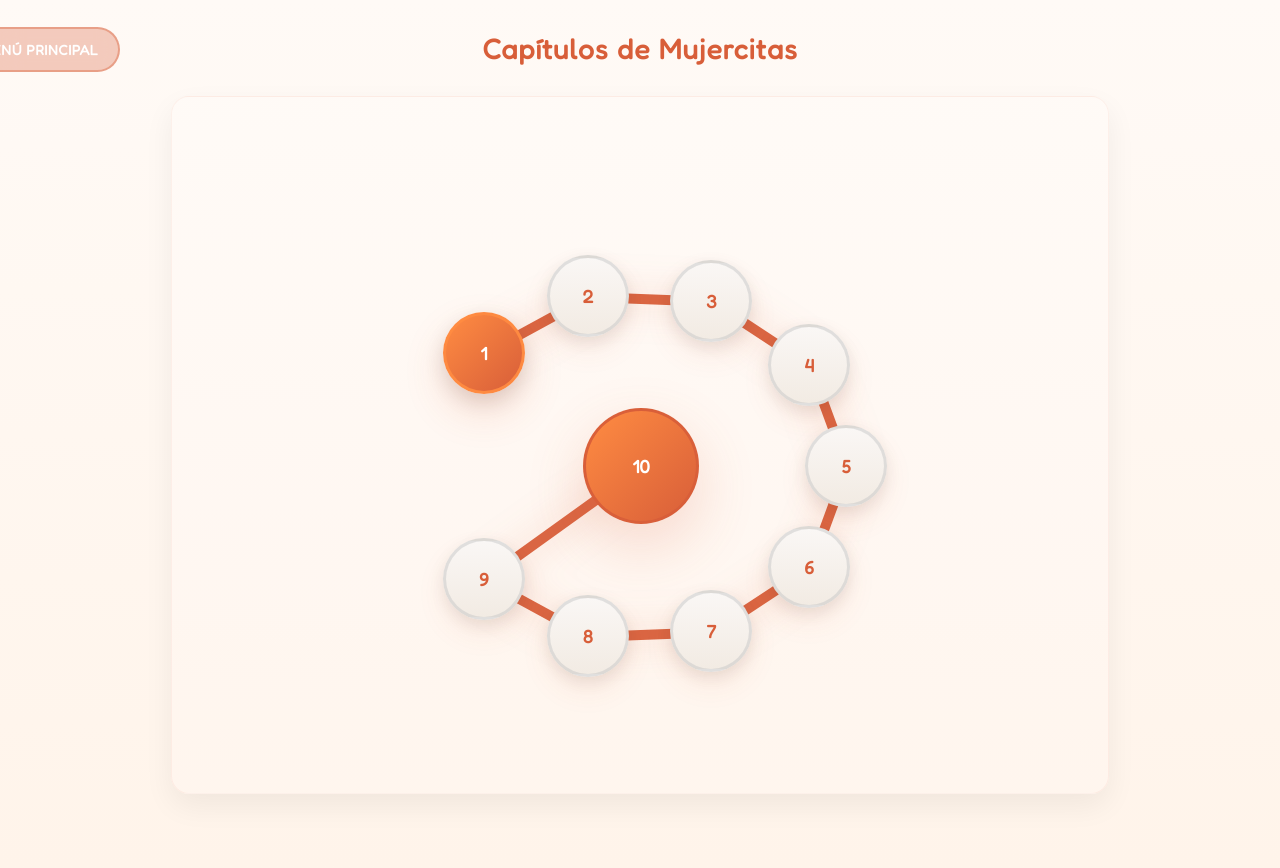
After one commit to ru0505/proyecto-bookrush, a PHP site: page /pregunta/menumujercitas.php in a window 1280 px wide. The commit adds this page. Run offline with PHP 8.4, Linux system fonts and the light colour scheme.

Commit message:
mujercitas
todo ok con mujercitas

```diff
--- /dev/null
+++ b/pregunta/menumujercitas.php
@@ -0,0 +1,184 @@
+<?php
+session_start();
+$completed = $_SESSION['completed'] ?? [1];
+?>
+<!doctype html>
+<html lang="es">
+<head>
+    <meta charset="utf-8">
+    <title>Menú de Capítulos - Mujercitas</title>
+    <meta name="viewport" content="width=device-width,initial-scale=1">
+    <link href="https://fonts.googleapis.com/css2?family=Fredoka&display=swap" rel="stylesheet">
+    <style>
+        :root{--paper:#fffaf6;--accent:#d85e39;--accent-2:#ff8c42;--muted:#f2e7df}
+        body{
+            font-family:'Fredoka', Arial, Helvetica, sans-serif;
+            background: linear-gradient(180deg,var(--paper), #fff4ea);
+            color:#222;
+            margin:0;
+            padding:24px 18px;
+            -webkit-font-smoothing:antialiased;
+        }
+
+        .header{max-width:1100px;margin:0 auto;padding:8px 12px 18px;display:flex;align-items:center;gap:12px;position:relative;z-index:10}
+        .back-btn{
+            display:inline-flex;
+            align-items:center;
+            gap:8px;
+            /* color naranja translúcido con blur para mantener el estilo visual */
+            background:rgba(216,94,57,0.30);
+            backdrop-filter:blur(10px);
+            color:#fff;
+            padding:12px 20px;
+            border-radius:25px;
+            text-decoration:none;
+            border:2px solid rgba(216,94,57,0.40);
+            transition:all 0.3s ease;
+            font-weight:600;
+            font-size:14px;
+            letter-spacing:0.5px;
+            position:absolute;
+            left:-120px;
+            text-transform:uppercase;
+            z-index:12;
+        }
+        .back-btn:hover{background:rgba(216,94,57,0.45);border-color:rgba(216,94,57,0.7);transform:translateY(-2px);box-shadow:0 8px 20px rgba(216,94,57,0.25)}
+        .title{flex:1;text-align:center;font-size:28px;color:var(--accent);font-weight:900;letter-spacing:1px}
+
+        .stage{max-width:1000px;margin:12px auto;position:relative;z-index:5}
+        .map-wrap{position:relative;height:640px;margin:8px auto 50px;max-width:880px;border-radius:18px;background:linear-gradient(180deg,rgba(255,250,246,0.95), rgba(255,245,238,0.95));border:1px solid rgba(216,94,57,0.06);box-shadow:0 12px 30px rgba(0,0,0,0.06);padding:28px}
+
+        /* camino decorativo y suave */
+    .main-path{position:absolute;height:12px;background:linear-gradient(90deg,var(--accent-2),var(--accent));z-index:1;border-radius:12px;box-shadow:0 0 18px rgba(216,94,57,0.18)}
+
+    /* Coins más visibles: círculos, mayor contraste y sombra */
+    .coin{position:absolute;display:flex;align-items:center;justify-content:center;width:76px;height:76px;border-radius:50%;background:linear-gradient(180deg,#fff,#f7efe6);color:#555;font-weight:800;font-size:18px;text-decoration:none;box-shadow:0 14px 30px rgba(216,94,57,0.08), 0 6px 16px rgba(0,0,0,0.08);transition:transform .18s ease, box-shadow .18s ease;z-index:3;border:3px solid rgba(216,94,57,0.06);transform:translate(-50%,-50%)}
+    .coin .num{color:var(--accent);font-size:18px}
+
+    .coin.blocked{background:linear-gradient(180deg,#faf7f5,#f2ebe3);color:#b2998f;border-color:rgba(200,200,200,0.5)}
+
+    .coin.playable{background:linear-gradient(135deg,var(--accent-2),var(--accent));color:#fff;border-color:rgba(255,140,66,0.95);box-shadow:0 18px 40px rgba(216,94,57,0.18), 0 8px 20px rgba(0,0,0,0.12);cursor:pointer}
+    .coin.playable .num{color:#fff}
+    .coin.playable:hover{box-shadow:0 24px 54px rgba(216,94,57,0.22);transform:translate(-50%,-50%) scale(1.08)}
+
+    .coin.completed{background:linear-gradient(135deg,#a3d29a,#6fb06a);color:#fff;border-color:rgba(95,155,99,0.9);cursor:pointer}
+
+    .final-level{background:linear-gradient(135deg,#ff8c42,#d85e39) !important;border-color:rgba(216,94,57,0.95) !important;box-shadow:0 22px 60px rgba(216,94,57,0.20) !important;width:110px !important;height:110px !important;font-size:22px !important;border-radius:50% !important}
+
+        @media(max-width:900px){ .map-wrap{height:560px} .coin{width:54px;height:54px;font-size:14px} .final-level{width:76px;height:76px}}
+
+    </style>
+</head>
+<body>
+    <div class="header">
+        <a class="back-btn" href="/proyecto-bookrush/index.php" title="Ir al Menú Principal">Menú Principal</a>
+        <div class="title">Capítulos de Mujercitas</div>
+    </div>
+
+    <div class="stage">
+        <div class="map-wrap" id="map-wrap">
+            <!-- SVG vacío: lo rellenaremos desde JS con la ruta que conecte las monedas -->
+            <svg id="map-svg" style="position:absolute;top:0;left:0;width:100%;height:100%;z-index:1;pointer-events:none;">
+                <path id="main-path" d="" stroke="rgba(216,94,57,0.95)" stroke-width="10" fill="none" stroke-linecap="round" stroke-linejoin="round" style="filter: drop-shadow(0 0 18px rgba(216,94,57,0.25));" />
+            </svg>
+
+            <!-- Capítulos 1..9: serán posicionados por JS alrededor del centro -->
+            <a href="capmujercitas/1.php" class="coin playable" data-index="1"><span class="num">1</span></a>
+            <a href="capmujercitas/2.php" class="coin blocked" data-index="2"><span class="num">2</span></a>
+            <a href="capmujercitas/3.php" class="coin blocked" data-index="3"><span class="num">3</span></a>
+            <a href="capmujercitas/4.php" class="coin blocked" data-index="4"><span class="num">4</span></a>
+            <a href="capmujercitas/5.php" class="coin blocked" data-index="5"><span class="num">5</span></a>
+            <a href="capmujercitas/6.php" class="coin blocked" data-index="6"><span class="num">6</span></a>
+            <a href="capmujercitas/7.php" class="coin blocked" data-index="7"><span class="num">7</span></a>
+            <a href="capmujercitas/8.php" class="coin blocked" data-index="8"><span class="num">8</span></a>
+            <a href="capmujercitas/9.php" class="coin blocked" data-index="9"><span class="num">9</span></a>
+
+            <!-- Nivel 10 (Final) estará en el centro -->
+            <a href="capmujercitas/10.php" class="coin final-level blocked" data-index="10"><span class="num">10</span></a>
+
+        </div>
+    </div>
+
+    <script>
+    document.addEventListener('DOMContentLoaded', function() {
+        const map = document.getElementById('map-wrap');
+        const svg = document.getElementById('map-svg');
+        const pathEl = document.getElementById('main-path');
+
+        // recoger coins por índice
+        const coins = Array.from(document.querySelectorAll('.coin')).sort((a,b)=> parseInt(a.dataset.index)-parseInt(b.dataset.index));
+
+        function layoutCoins() {
+            const rect = map.getBoundingClientRect();
+            const cx = rect.width/2;
+            const cy = rect.height/2 + 20; // centro ligeramente bajo
+
+            // radio para la circunferencia exterior
+            const r = Math.min(rect.width, rect.height) * 0.28;
+
+            // colocamos 1..9 en círculo alrededor, el 10 en el centro
+            coins.forEach((coin) => {
+                const idx = parseInt(coin.dataset.index,10);
+                if (idx === 10) {
+                    coin.style.left = cx + 'px';
+                    coin.style.top = cy + 'px';
+                    return;
+                }
+
+                // ángulo repartido para 9 items (de -140° a 140°) para formar un óvalo
+                const start = -140 * (Math.PI/180);
+                const end = 140 * (Math.PI/180);
+                const t = (idx - 1) / 8; // 0..1
+                const angle = start + (end - start) * t;
+                // ajustar radios elípticos
+                const rx = r * 1.05;
+                const ry = r * 0.9;
+                const x = cx + Math.cos(angle) * rx;
+                const y = cy + Math.sin(angle) * ry;
+                coin.style.left = x + 'px';
+                coin.style.top = y + 'px';
+            });
+
+            // reconstruir path SVG conectando centros de coins en orden 1..9 y terminando en 10 (centro)
+            const points = coins.map(c => {
+                const r = c.getBoundingClientRect();
+                const parentRect = map.getBoundingClientRect();
+                // coordenadas relativas al svg (que tiene width/height 100%)
+                const px = r.left - parentRect.left + r.width/2;
+                const py = r.top - parentRect.top + r.height/2;
+                return {x: px, y: py};
+            });
+
+            if (points.length > 0) {
+                const d = points.map((p,i)=> (i===0? `M ${p.x} ${p.y}` : `L ${p.x} ${p.y}`)).join(' ');
+                pathEl.setAttribute('d', d);
+            }
+        }
+
+        // interacciones estéticas
+        coins.forEach(c => {
+            c.addEventListener('click', function(e){
+                if (this.classList.contains('blocked')){
+                    e.preventDefault();
+                    this.style.transform = 'translate(-50%,-50%) scale(0.95)';
+                    setTimeout(()=> this.style.transform = 'translate(-50%,-50%)', 180);
+                    return;
+                }
+                // permitir navegación normal
+            });
+        });
+
+        // activar primer nivel y final como jugables por defecto
+        const lvl1 = document.querySelector('a[href="capmujercitas/1.php"]');
+        if (lvl1) { lvl1.classList.remove('blocked'); lvl1.classList.add('playable'); }
+        const lvl10 = document.querySelector('a[href="capmujercitas/10.php"]');
+        if (lvl10) { lvl10.classList.remove('blocked'); lvl10.classList.add('playable'); }
+
+        // layout inicial y en resize
+        layoutCoins();
+        window.addEventListener('resize', ()=> { layoutCoins(); });
+    });
+    </script>
+
+</body>
+</html>
--- a/universal.php
+++ b/universal.php
@@ -7,13 +7,13 @@ $libros = [
     "nombre" => "Jorge o el hijo del pueblo",
     "descripcion" => "Una obra pionera que denuncia las injusticias sociales en el Perú rural.",
     "imagen" => "avesnido.png",
-    "archivo" => "Aves_sin_nido.html"
+    "archivo" => "Aves_sin_nido.php"
   ],
   2 => [
     "nombre" => "Mitos y Leyendas de Arequipa",
     "descripcion" => "Una crítica intensa a la violencia en un colegio militar de Lima.",
     "imagen" => "perros.png",
-    "archivo" => "mitos_leyendas.html"
+    "archivo" => "mitos_leyendas_presentacion.php"
   ],
   3 => [
     "nombre" => "Poesias Completas",
```
Also changed, not shown: cuentos/mujercitas.php (+11 -5 lines), pregunta/capmujercitas/1.php (added, +14 -0 lines), pregunta/menucarmelo.php (added, +108 -0 lines).
